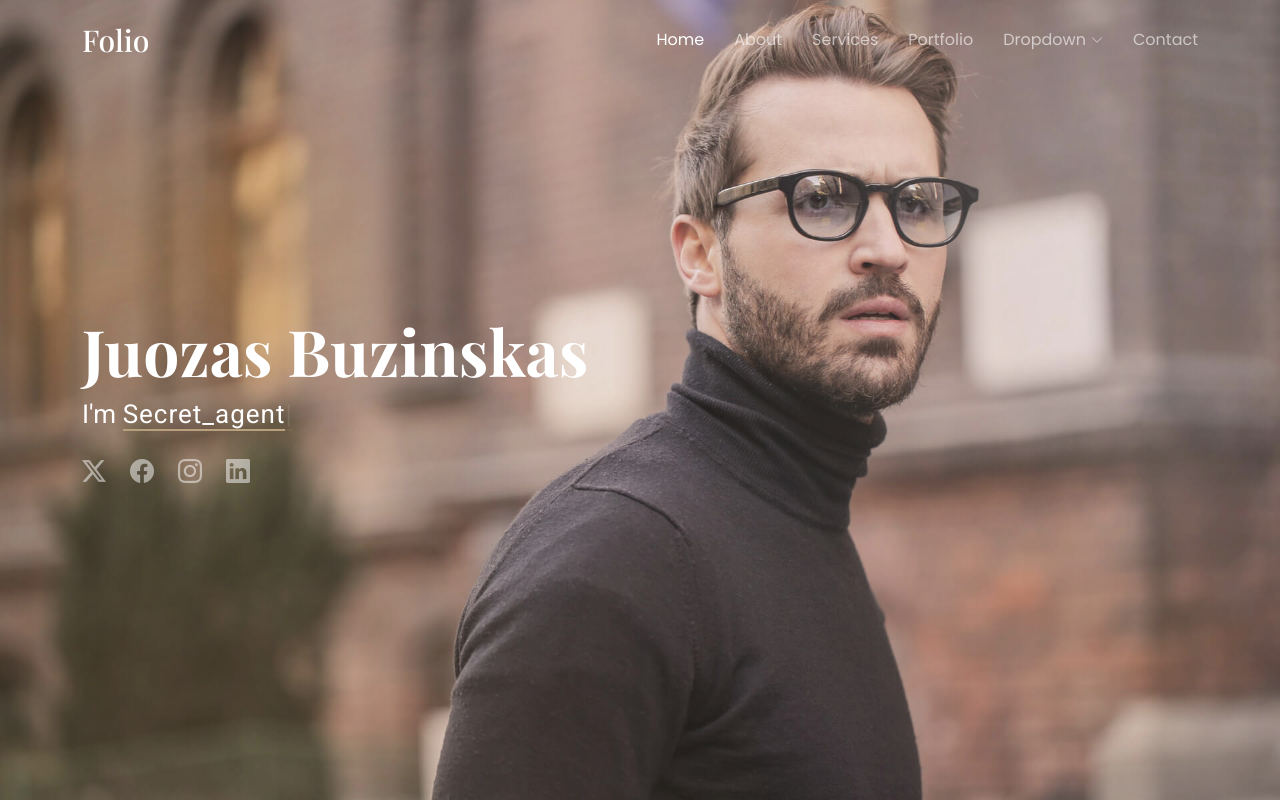
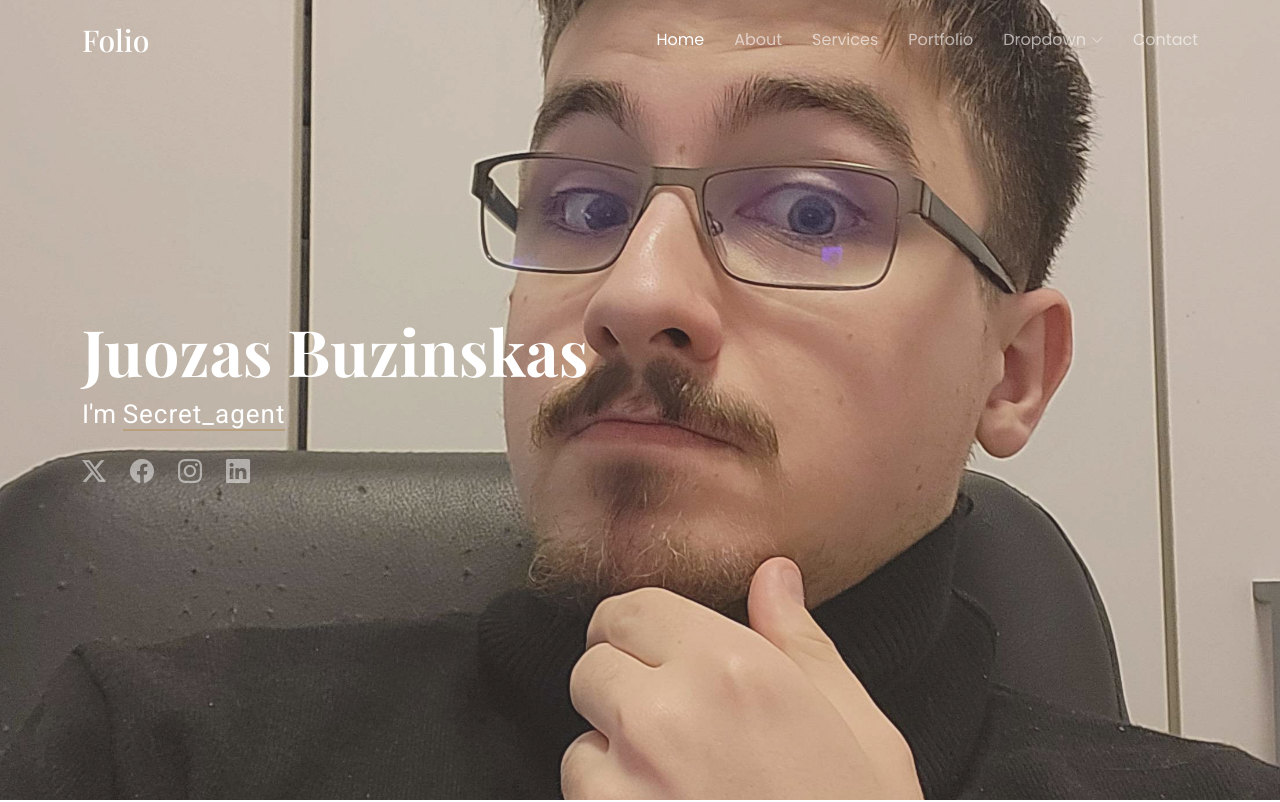
Before and after one commit to sakas9/sakas9, a plain HTML site: page index.html in a window 1280 px wide. Shown: the top 802 px of the page. Drawn offline with nearby package versions, Linux system fonts and the light colour scheme; a web font is replaced by a local one.

Commit message:
Update index.html

```diff
--- a/index.html
+++ b/index.html
@@ -83,7 +83,7 @@
     <!-- Hero Section -->
     <section id="hero" class="hero section dark-background">
 
-      <img src="assets/img/hero-bg.jpg" alt="" data-aos="fade-in">
+      <img src="assets/img/pagrindinepirma.jpg" alt="" data-aos="fade-in">
 
       <div class="container" data-aos="fade-up" data-aos-delay="100">
         <h2>Juozas Buzinskas<br></h2>
```
